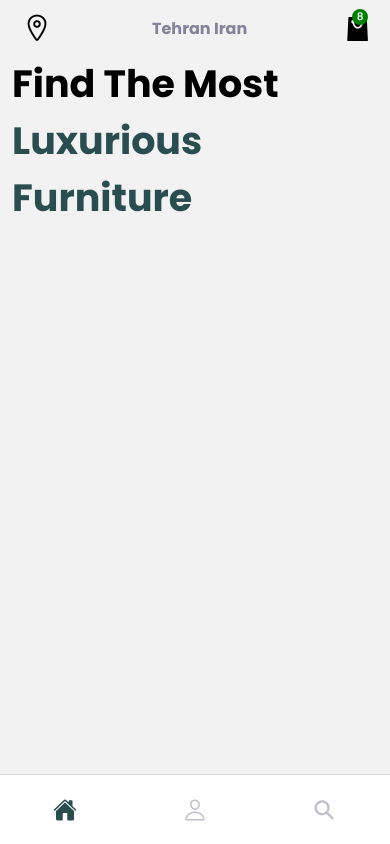
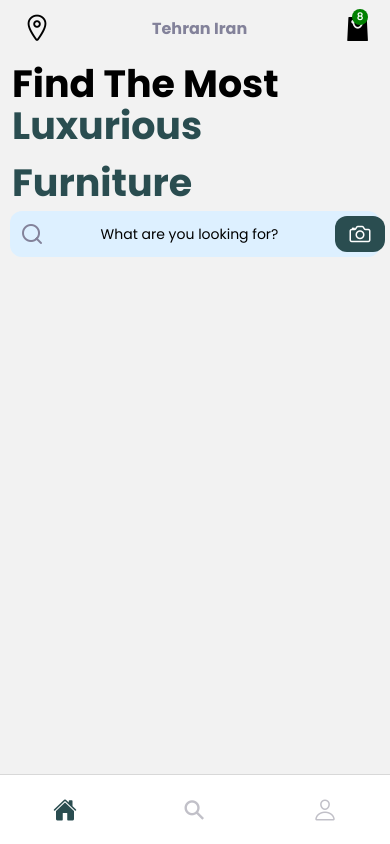
Before and after one commit to sadegh1379/shop-star, a React Native app: screen / in a window 390 px wide. Built offline with nearby package versions, Linux system fonts and the light colour scheme.

Commit message:
added search bar

```diff
--- a/components/home/Welcome.jsx
+++ b/components/home/Welcome.jsx
@@ -1,34 +1,81 @@
-import { StyleSheet } from 'react-native'
-import { View, Text } from 'react-native'
-import { COLORS, SIZES } from '../../constants'
+import { StyleSheet } from "react-native";
+import { View, Text } from "react-native";
+import { COLORS, SIZES } from "../../constants";
+import { Ionicons, Feather } from "@expo/vector-icons";
+import { TextInput } from "react-native";
+import { TouchableOpacity } from "react-native";
+import { useNavigation } from "@react-navigation/native";
+
 const Welcome = () => {
+  const navigation = useNavigation();
+
   return (
     <View>
       <View style={styles.container}>
         <Text style={styles.title}>Find The Most</Text>
         <Text style={styles.subTitle}>Luxurious Furniture</Text>
       </View>
+      <View style={styles.searchWrapper}>
+        <Feather style={styles.search} name="search" size={24} />
+        <TextInput
+          style={styles.input}
+          placeholder="What are you looking for?"
+          value=""
+          onPressIn={() => navigation.navigate('Search')}
+        />
+        <TouchableOpacity style={styles.camera}>
+          <Ionicons color={COLORS.white} name="camera-outline" size={24} />
+        </TouchableOpacity>
+      </View>
     </View>
-  )
-}
+  );
+};
 
 const styles = StyleSheet.create({
-  container:{
-    width: "100%"
+  container: {
+    width: "100%",
   },
   title: {
-    fontFamily: 'bold',
+    fontFamily: "bold",
     fontSize: SIZES.xxLarge - 6,
     color: COLORS.black,
     marginTop: SIZES.xSmall,
     marginHorizontal: 12,
   },
   subTitle: {
-    fontFamily: 'bold',
+    fontFamily: "bold",
     fontSize: SIZES.xxLarge - 6,
     color: COLORS.primary,
-    marginTop: 0,
+    marginTop: -15,
     marginHorizontal: 12,
-  }
-})
-export default Welcome
+  },
+  searchWrapper: {
+    backgroundColor: COLORS.secondary,
+    flexDirection: "row",
+    alignItems: "center",
+    justifyContent: "space-between",
+    marginHorizontal: 10,
+    borderRadius: SIZES.small,
+    padding: SIZES.xSmall - 5,
+  },
+  search: {
+    marginLeft: 5,
+    color: COLORS.gray,
+  },
+  input: {
+    flex: 1,
+    marginHorizontal: 10,
+    textAlign: "center",
+    fontFamily: 'regular',
+  },
+  camera: {
+    backgroundColor: COLORS.primary,
+    padding: 5,
+    borderRadius: SIZES.small,
+    color: COLORS.white,
+    width: 50,
+    justifyContent: "center",
+    alignItems: "center",
+  },
+});
+export default Welcome;
--- a/navigation/BottomTabNavigation.jsx
+++ b/navigation/BottomTabNavigation.jsx
@@ -38,6 +38,19 @@ const BottomTabNavigation = () => {
         component={Home}
       />
       <Tab.Screen
+        name="Search"
+        component={Search}
+        options={{
+          tabBarIcon: ({ focused }) => (
+            <Ionicons
+              name="search-sharp"
+              size={24}
+              color={focused ? COLORS.primary : COLORS.gray2}
+            />
+          ),
+        }}
+      />
+      <Tab.Screen
         name="Profile"
         component={Profile}
         options={{
@@ -50,19 +63,6 @@ const BottomTabNavigation = () => {
           ),
         }}
       />
-      <Tab.Screen
-        name="Search"
-        component={Search}
-        options={{
-          tabBarIcon: ({ focused }) => (
-            <Ionicons
-              name="search-sharp"
-              size={24}
-              color={focused ? COLORS.primary : COLORS.gray2}
-            />
-          ),
-        }}
-      />
     </Tab.Navigator>
   );
 };
--- a/screens/Search.jsx
+++ b/screens/Search.jsx
@@ -1,11 +1,55 @@
-import { StyleSheet, Text, View } from 'react-native'
-import { SafeAreaView } from 'react-native-safe-area-context'
+import { StyleSheet, Text, View } from "react-native";
+import { SafeAreaView } from "react-native-safe-area-context";
+import { Ionicons, Feather } from "@expo/vector-icons";
+import { COLORS, SIZES } from "../constants";
+import { TextInput } from "react-native";
+import { TouchableOpacity } from "react-native";
 const Search = () => {
   return (
     <SafeAreaView>
-      <Text>Search</Text>
+      <View style={styles.searchWrapper}>
+        <Ionicons style={styles.search} name="camera-outline" size={24} />
+        <TextInput
+          style={styles.input}
+          placeholder="What are you looking for?"
+          value=""
+          autoFocus
+        />
+        <TouchableOpacity style={styles.camera}>
+          <Feather color={COLORS.white} name="search" size={24} />
+        </TouchableOpacity>
+      </View>
     </SafeAreaView>
-  )
-}
-export default Search
-const styles = StyleSheet.create({})
+  );
+};
+export default Search;
+const styles = StyleSheet.create({
+  searchWrapper: {
+    backgroundColor: COLORS.secondary,
+    flexDirection: "row",
+    alignItems: "center",
+    justifyContent: "space-between",
+    marginHorizontal: 10,
+    padding: SIZES.xSmall - 5,
+    borderRadius: SIZES.small,
+  },
+  search: {
+    marginLeft: 5,
+    color: COLORS.gray,
+  },
+  input: {
+    flex: 1,
+    marginHorizontal: 10,
+    textAlign: "center",
+    fontFamily: "regular",
+  },
+  camera: {
+    backgroundColor: COLORS.primary,
+    padding: 5,
+    borderRadius: SIZES.small,
+    color: COLORS.white,
+    width: 50,
+    justifyContent: "center",
+    alignItems: "center",
+  },
+});
```
